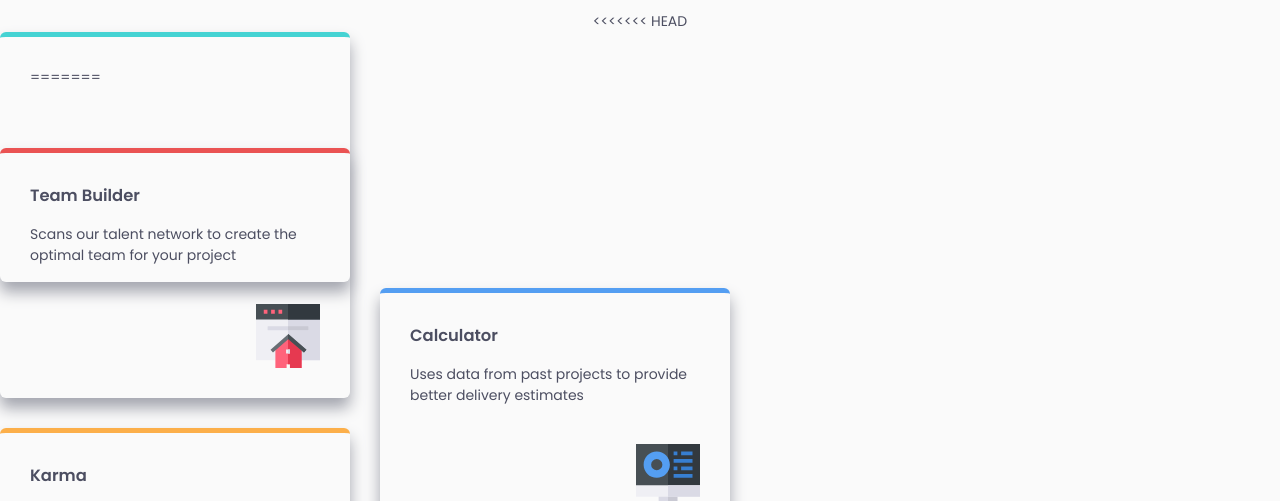
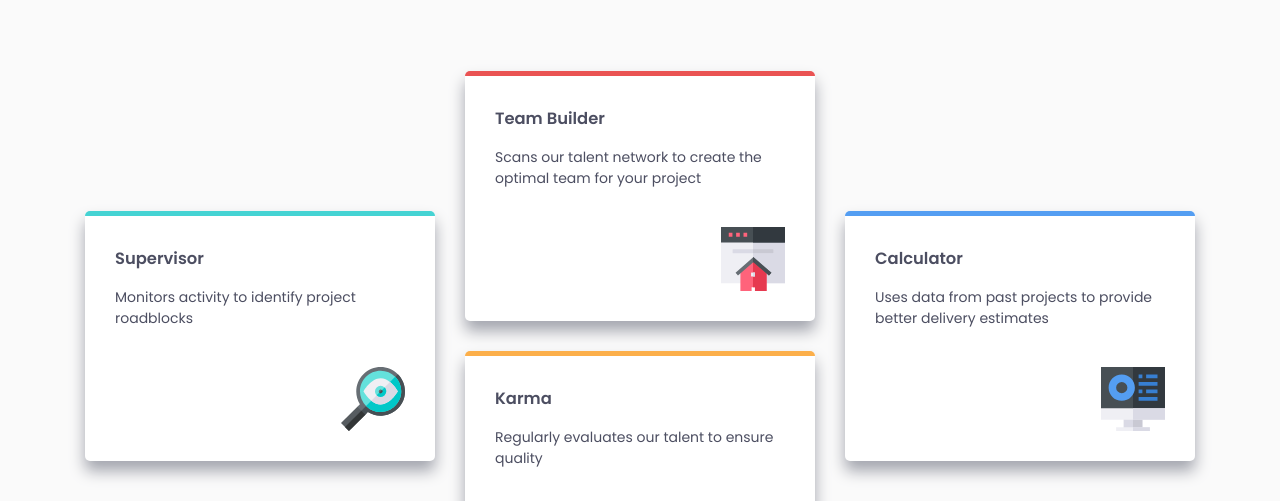
Before and after one commit to idahosound/4card-master, a plain HTML site: page index.html in a window 1280 px wide. Shown: the part 265-766 px from the top of the page. Drawn offline with Linux system fonts and the light colour scheme.

Commit message:
Final again?

```diff
--- a/index.html
+++ b/index.html
@@ -17,13 +17,8 @@
       points to ensure that your project is successful
     </p>
   </header>
-<<<<<<< HEAD
-  <div class="flex-container">
-    <div class="card cyan">
-=======
   <div class="container">
     <section class="card cyan">
->>>>>>> d0f52308c21ff46a86ddfb2601ec17941e248dbb
       <h3>Supervisor</h3>
       <p>
         Monitors activity to identify project roadblocks
--- a/styles.css
+++ b/styles.css
@@ -46,12 +46,7 @@ h3 {
   width: 350px;
   height: 250px;
   padding: 30px;
-<<<<<<< HEAD
-  margin: 30px 15px;
-  border-radius: 6px;
-=======
   border-radius: 5px;
->>>>>>> d0f52308c21ff46a86ddfb2601ec17941e248dbb
   background-color: white;
   box-shadow: 0 10px 15px hsl(229, 6%, 66%);
   border-top-style: solid;
```
